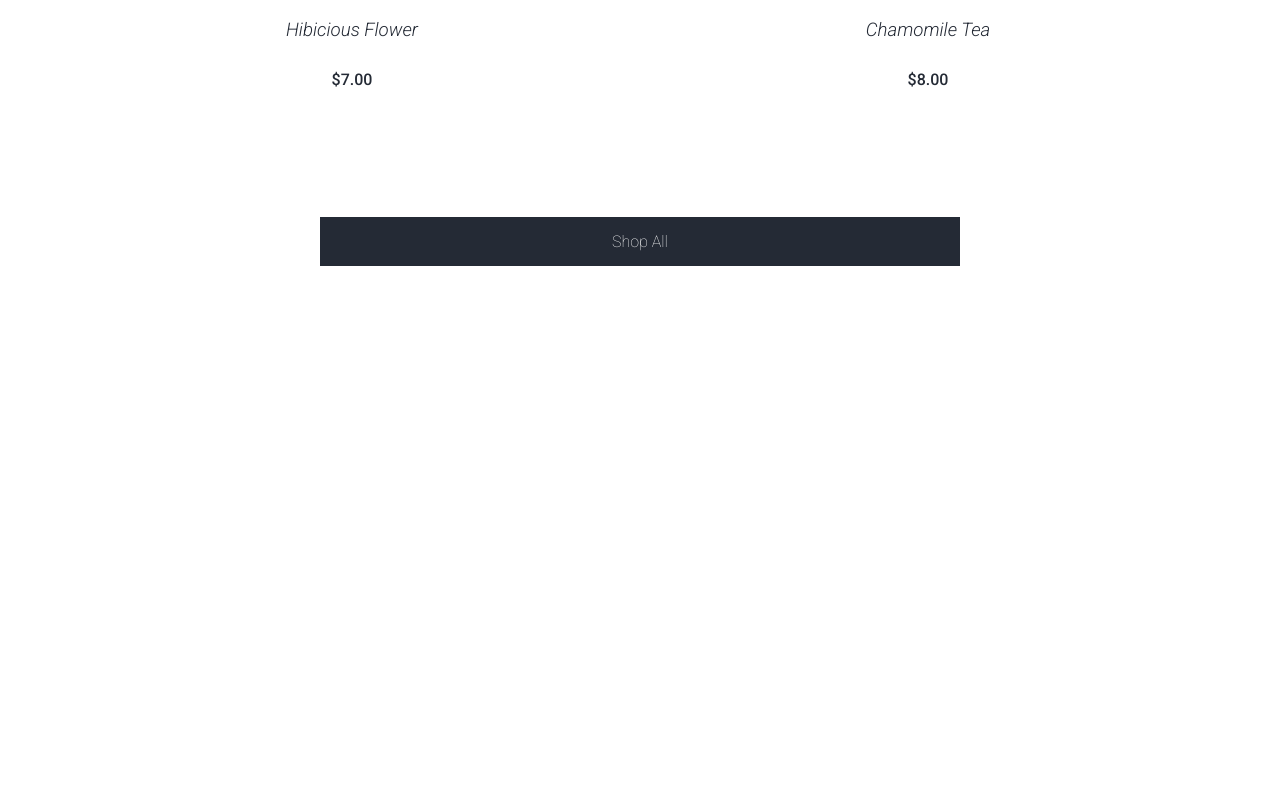
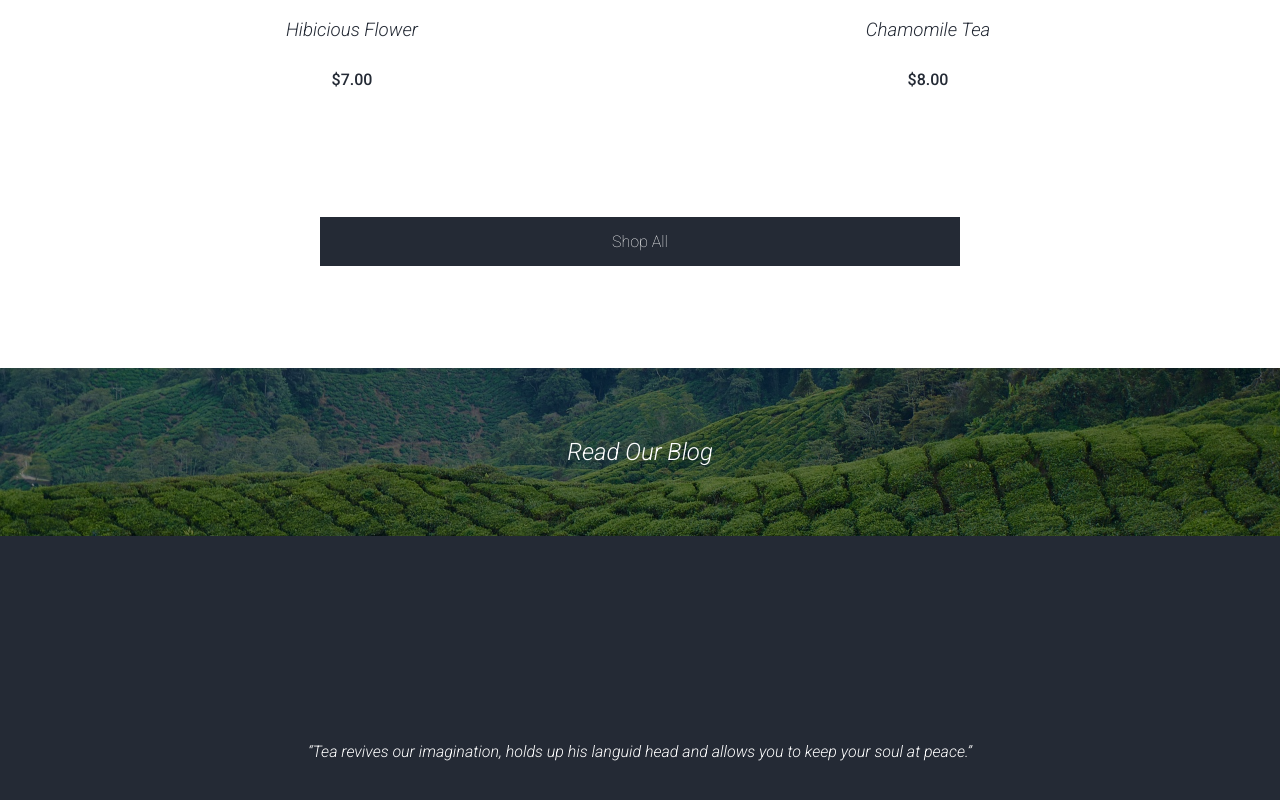
Before and after one commit to Cepako/Tea-Shop, a React (Create React App) app: page / in a window 1280 px wide. Shown: the part 1787-2587 px from the top of the page. Before the commit the page ends 2155 px from the top, so only its background shows below. Built offline with nearby package versions, Linux system fonts and the light colour scheme.

Commit message:
install framer motion and add section ReadOurBlog

```diff
--- a/package.json
+++ b/package.json
@@ -11,6 +11,7 @@
     "@types/react": "^18.2.52",
     "@types/react-dom": "^18.2.18",
     "@types/react-router-dom": "^5.3.3",
+    "framer-motion": "^11.0.3",
     "react": "^18.2.0",
     "react-dom": "^18.2.0",
     "react-multi-carousel": "^2.8.4",
--- a/src/components/pages/HomePage.tsx
+++ b/src/components/pages/HomePage.tsx
@@ -2,6 +2,7 @@ import React from 'react';
 
 import Welcome from './home-page-components/Welcome';
 import Arrivals from './home-page-components/Arrivals';
+import ReadOurBlog from './home-page-components/ReadOurBlog';
 
 import './HomePage.scss';
 
@@ -10,6 +11,7 @@ const Page: React.FC = () => {
     <div className="home-page">
       <Welcome />
       <Arrivals />
+      <ReadOurBlog />
     </div>
   );
 };
--- /dev/null
+++ b/src/components/pages/home-page-components/Quote.scss
@@ -0,0 +1,23 @@
+.quote {
+  margin-block: 5%;
+  height: 100%;
+  display: flex;
+  flex-direction: column;
+  justify-content: center;
+  align-items: center;
+  color: white;
+  background-color: #242a35;
+  p {
+    width: 65%;
+    line-height: 150%;
+    margin-block: 5%;
+    text-align: center;
+  }
+  &__text {
+    font-style: italic;
+    font-weight: 300;
+  }
+  &__author {
+    font-weight: 100;
+  }
+}
--- /dev/null
+++ b/src/components/pages/home-page-components/Quote.tsx
@@ -0,0 +1,23 @@
+import React from 'react';
+import { motion } from 'framer-motion';
+
+import './Quote.scss';
+
+import QuoteModel from './QuoteModel';
+
+const Quote: React.FC<QuoteModel> = ({ text, author }) => {
+  return (
+    <motion.div
+      className="quote"
+      initial={{ opacity: 0 }}
+      whileInView={{ opacity: 1 }}
+      transition={{ duration: 2.5, delay: 1 }}
+      viewport={{ once: true }}
+    >
+      <p className="quote__text">{text}</p>
+      <p className="quote__author">{author}</p>
+    </motion.div>
+  );
+};
+
+export default Quote;
--- /dev/null
+++ b/src/components/pages/home-page-components/QuoteModel.ts
@@ -0,0 +1,4 @@
+export default interface QuoteModel {
+  text: string;
+  author: string;
+}
--- /dev/null
+++ b/src/components/pages/home-page-components/ReadOurBlog.scss
@@ -0,0 +1,29 @@
+.blog {
+  height: 60vh;
+  width: 100%;
+  &__title {
+    display: flex;
+    justify-content: center;
+    align-items: center;
+    height: 35%;
+    background:
+        /* top, transparent black, faked with gradient */ linear-gradient(
+        rgba(0, 0, 0, 0.5),
+        rgba(0, 0, 0, 0.5)
+      ),
+      /* bottom, image */ url('../../../../public/images/tea-field.jpg');
+    background-size: cover;
+
+    a {
+      font-size: 1.5em;
+      color: white;
+      text-decoration: none;
+      font-weight: 300;
+      font-style: italic;
+    }
+  }
+  &__carousel {
+    height: 65%;
+    background-color: #242a35;
+  }
+}
--- /dev/null
+++ b/src/components/pages/home-page-components/ReadOurBlog.tsx
@@ -0,0 +1,39 @@
+import React from 'react';
+import { Link } from 'react-router-dom';
+import Carousel from 'react-multi-carousel';
+
+import Quote from './Quote';
+
+import { quotes, responsive } from './home-page-quotes-data';
+
+import 'react-multi-carousel/lib/styles.css';
+import './ReadOurBlog.scss';
+
+const ReadOurBlog: React.FC = () => {
+  const quoteList = quotes.map((el) => (
+    <Quote key={el.author} text={el.quote} author={el.author} />
+  ));
+
+  return (
+    <div className="blog">
+      <div className="blog__title">
+        <Link to="/blog">Read Our Blog</Link>
+      </div>
+      <div className="blog__carousel">
+        <Carousel
+          responsive={responsive}
+          removeArrowOnDeviceType={['tablet', 'desktop', 'mobile']}
+          autoPlay={true}
+          autoPlaySpeed={5000}
+          infinite={true}
+          swipeable={false}
+          draggable={false}
+        >
+          {quoteList}
+        </Carousel>
+      </div>
+    </div>
+  );
+};
+
+export default ReadOurBlog;
--- /dev/null
+++ b/src/components/pages/home-page-components/home-page-quotes-data.ts
@@ -0,0 +1,41 @@
+export const responsive = {
+  desktop: {
+    breakpoint: { max: 4000, min: 1025 },
+    items: 1,
+  },
+  tablet: {
+    breakpoint: { max: 1024, min: 465 },
+    items: 1,
+  },
+  mobile: {
+    breakpoint: { max: 464, min: 0 },
+    items: 1,
+  },
+};
+export const quotes = [
+  {
+    quote:
+      '“If you are cold, tea will warm you. If you are hot, tea will cool you down. If you are energized, tea will calm you down.”',
+    author: 'William Gladstone',
+  },
+  {
+    quote:
+      '“Tea revives our imagination, holds up his languid head and allows you to keep your soul at peace.”',
+    author: 'Edmund Waller',
+  },
+  {
+    quote:
+      '“There is no problem so serious that which could not be soothed by a good cup of tea.”',
+    author: 'Bernard-Paul Heroux',
+  },
+  {
+    quote:
+      "“We had a kettle that started leaking, we didn't fix it, the leak got bigger. Haven't had tea in a week? The world has collapsed.”",
+    author: 'Rudyard Kipling',
+  },
+  {
+    quote:
+      '“Tea should be drunk slowly, respectfully, as if it were the axis around which the world revolves, evenly, without rushing towards the future.”',
+    author: 'Thich Nat Hahn',
+  },
+];
```
Also changed, not shown: public/images/tea-field.jpg (renamed from public/images/eat-field.jpg), 1 other file (tests, documents, lock files or other folders).
